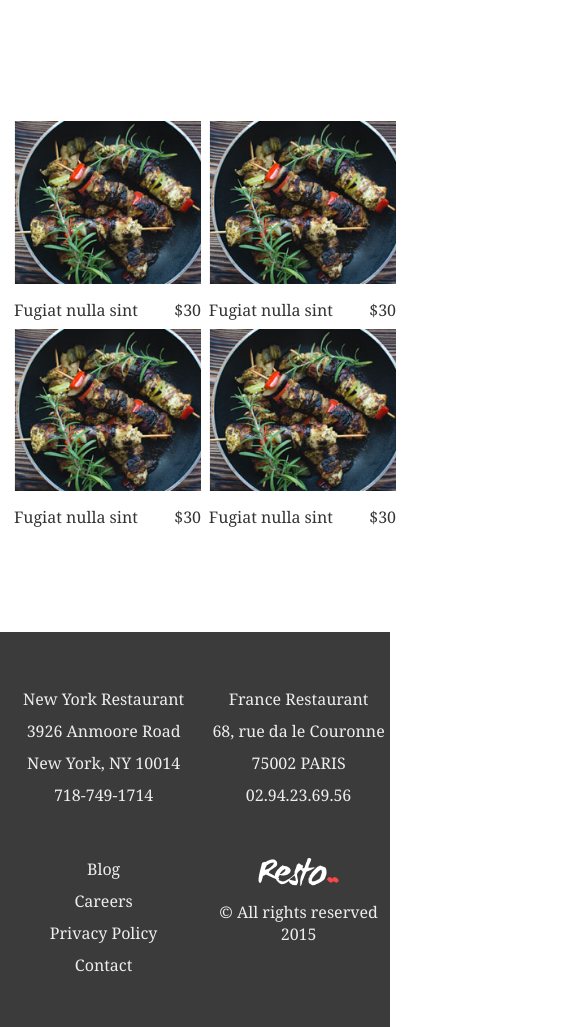
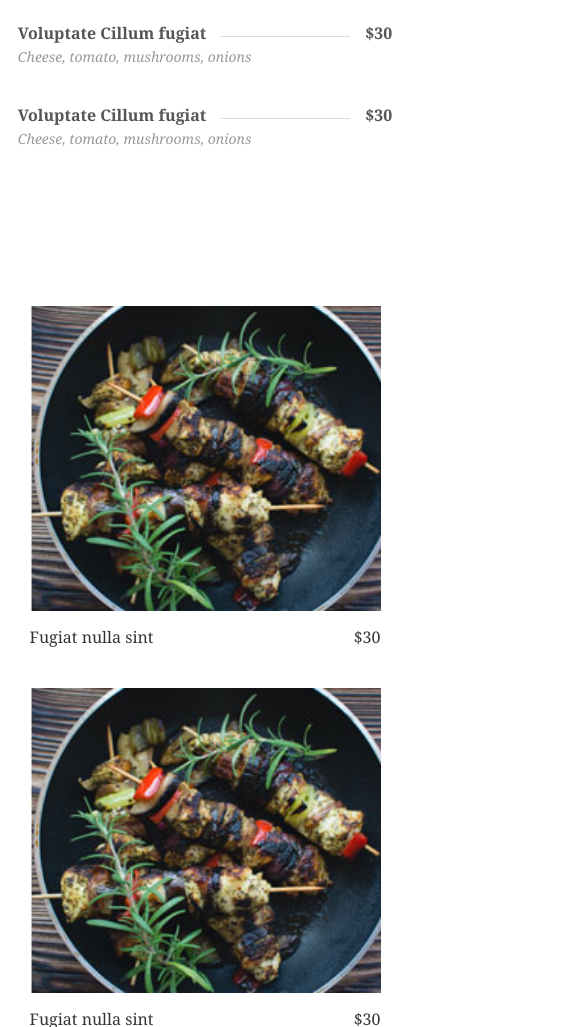
Before and after one commit to aogden95/Code-A-Responsive-Design-Website-001, a plain HTML site: page index.html in a window 390 px wide. Shown: the part 973-2000 px from the top of the page, 585 px wide, since content can reach past the window. Drawn offline with Linux system fonts and the light colour scheme.

Commit message:
added styles specific for mobile devices. made the images at the bottom of page fall into single line when on mobile. Also added the viewport meta tag that was probably missing from the beginning.

```diff
--- a/index.html
+++ b/index.html
@@ -5,6 +5,7 @@
     <head>
         <title>Resto</title>
         <link href="style.css" type="text/css" rel="stylesheet">
+		<meta name="viewport" content="width=device-width, initial-scale=1.0">
     </head>
 
     <body>
--- a/style.css
+++ b/style.css
@@ -225,5 +225,25 @@ footer a{
 /*mobiles*/
 @media screen and (max-width: 480px) {
 
+    #featured li {
+        width:90%;
+		margin: 20px 5%;
+    }
 
+    footer ul {
+        width:98%;
+        text-align:center;
+    }
+
+	#home-menu li{
+    	float: none;
+    	width: 96%;
+    	margin: 30px 2% !important;
 }
+
+	#main-banner img{
+    	position:relative;
+		width:180%;
+		left:-40%;
+	}
+}
```
